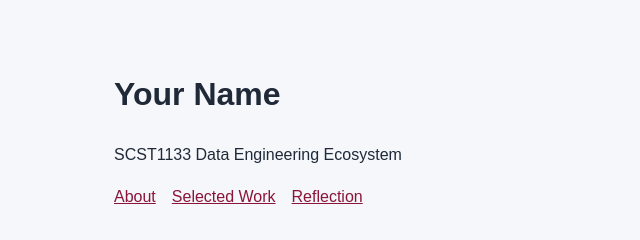
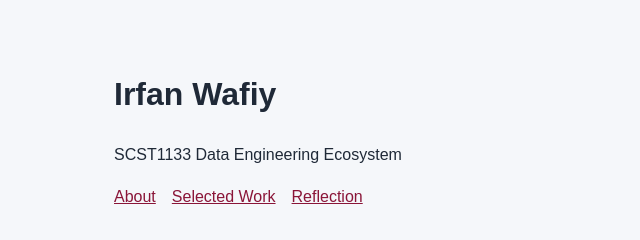
Before and after one commit to IrfanWafiy507/IrfanWafiy507.github.io, a plain HTML site: page index.html in a window 1280 px wide. Shown: the top 240 px of the page, 46-686 px from the left. Drawn offline with Linux system fonts and the light colour scheme.

Commit message:
Update index.html

```diff
--- a/index.html
+++ b/index.html
@@ -8,7 +8,7 @@
 </head>
 <body>
   <header>
-    <h1>Your Name</h1>
+    <h1>Irfan Wafiy</h1>
     <p>SCST1133 Data Engineering Ecosystem</p>
     <nav>
       <a href="#about">About</a>
```
